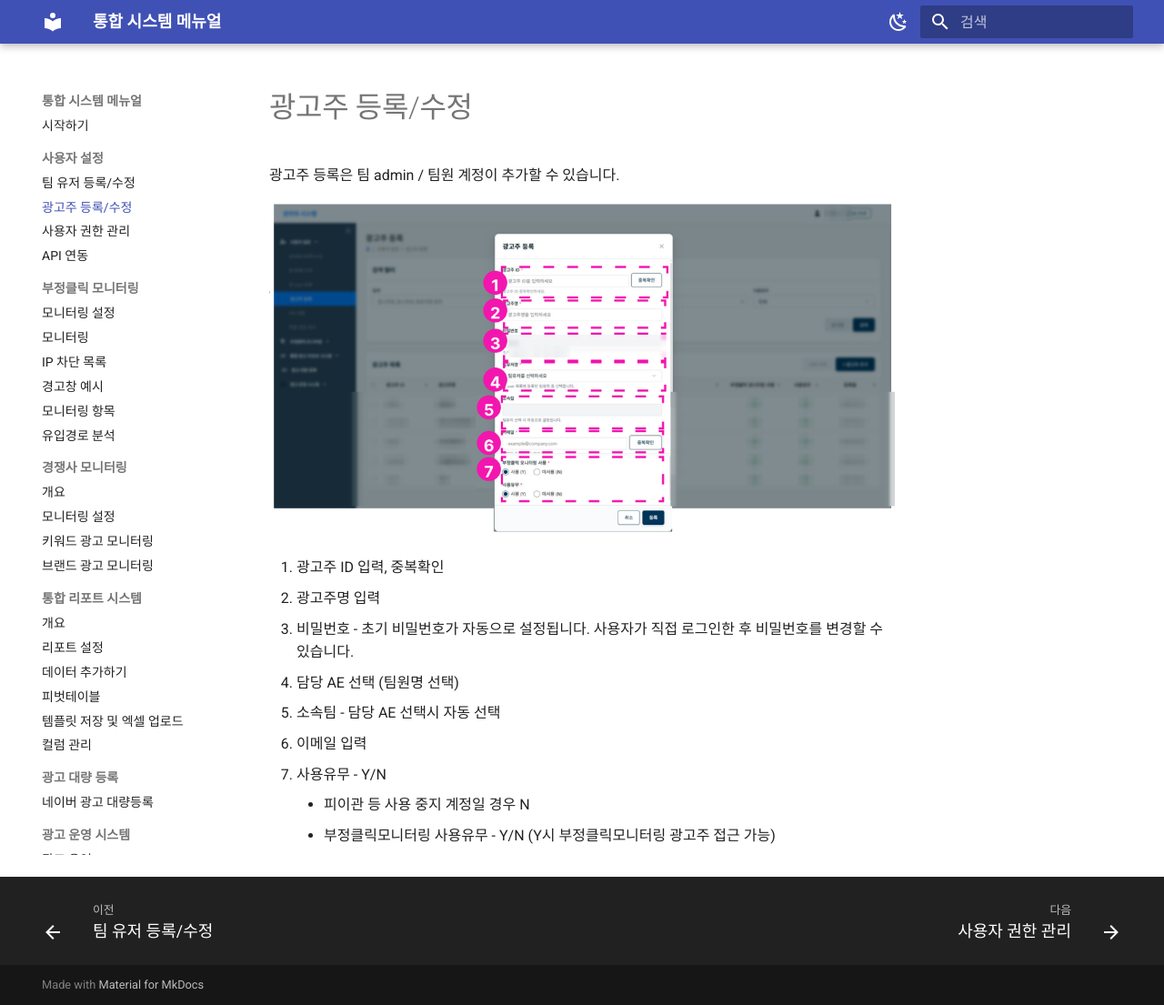
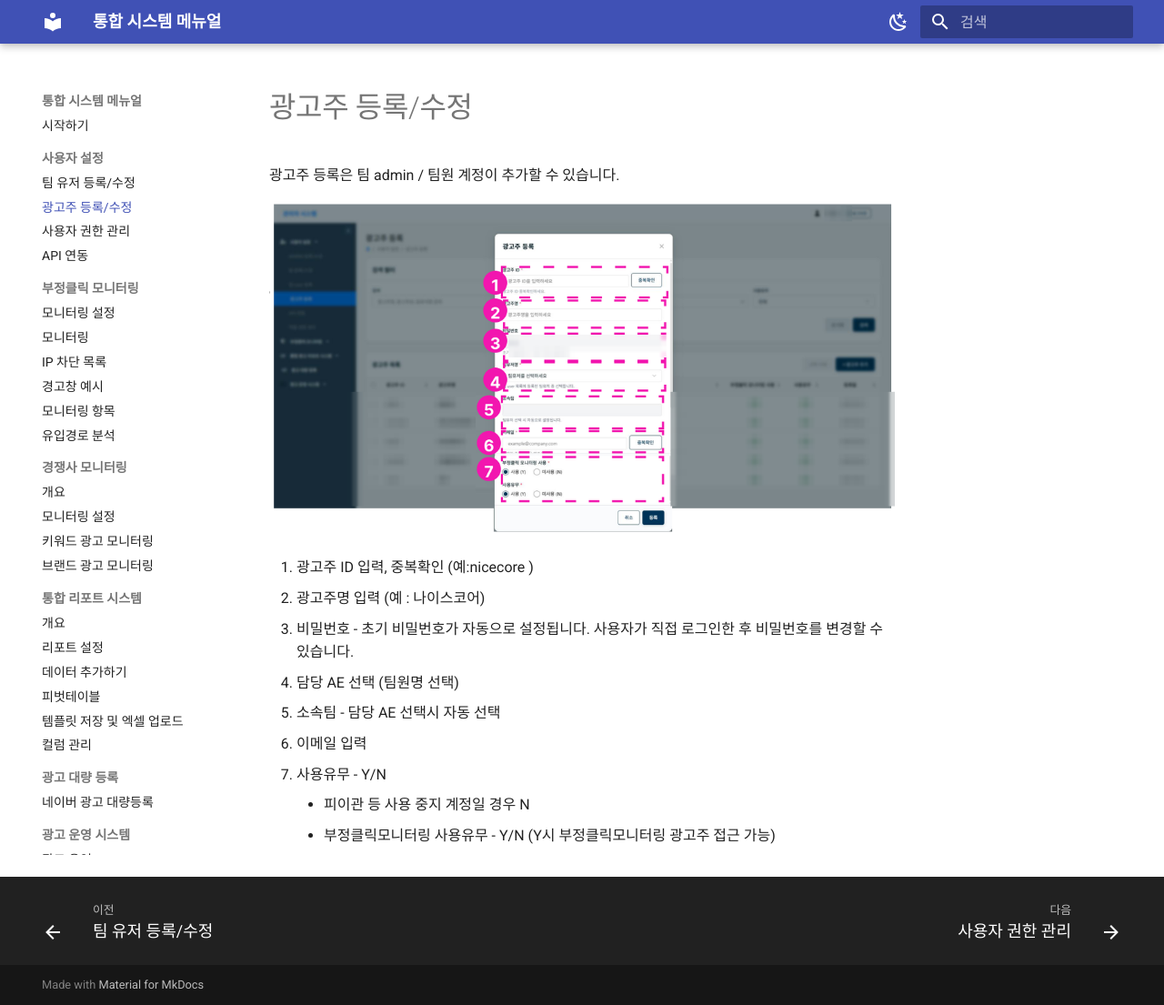
Before and after one commit to EinsHong/ad_system_manual, an MkDocs documentation site: the page built from docs/user-settings/advertiser.md, in a window 1280 px wide and 1105 px high. Shown: the whole window at 91% size. Built offline with MkDocs 1.6.1 and Material for MkDocs 9.7.7, drawn with Linux system fonts in a browser that asks for light colours.

Commit message:
Update advertiser.md

```diff
--- a/docs/user-settings/advertiser.md
+++ b/docs/user-settings/advertiser.md
@@ -4,8 +4,8 @@
 
 ![광고주 등록 화면](../assets/img/advertiser.png)
 
-1. 광고주 ID 입력, 중복확인
-2. 광고주명 입력
+1. 광고주 ID 입력, 중복확인 (예:nicecore )
+2. 광고주명 입력  (예 : 나이스코어)
 3. 비밀번호 - 초기 비밀번호가 자동으로 설정됩니다. 사용자가 직접 로그인한 후 비밀번호를 변경할 수 있습니다.
 4. 담당 AE 선택 (팀원명 선택)
 5. 소속팀 - 담당 AE 선택시 자동 선택
```
